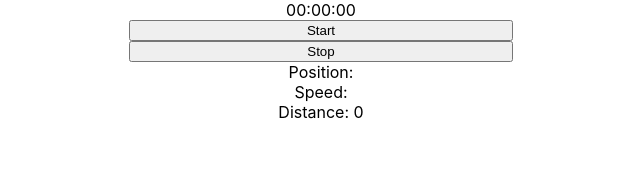
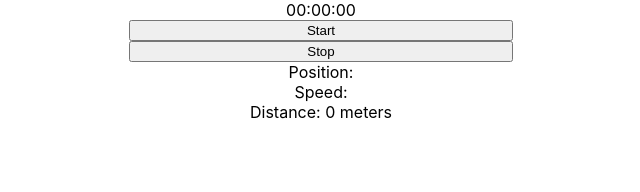
Before and after one commit to haalto/runkeep, a React (Create React App) app in the folder frontend/: page / in a window 1280 px wide. Shown: the top 192 px of the page, without its empty margins (319-959 px from the left). Built offline with nearby package versions, Linux system fonts and the light colour scheme; no server answers.

Commit message:
Added meter formatting for distance

```diff
--- a/frontend/src/components/RunTracker/index.tsx
+++ b/frontend/src/components/RunTracker/index.tsx
@@ -134,7 +134,7 @@ const RunTracker: React.FC = () => {
         Position: {position2?.latitude} {position2?.longitude}
       </span>
       <span>Speed: </span>
-      <span>Distance: {distance}</span>
+      <span>Distance: {distance / 0.001} meters</span>
     </Wrapper>
   );
 };
```
